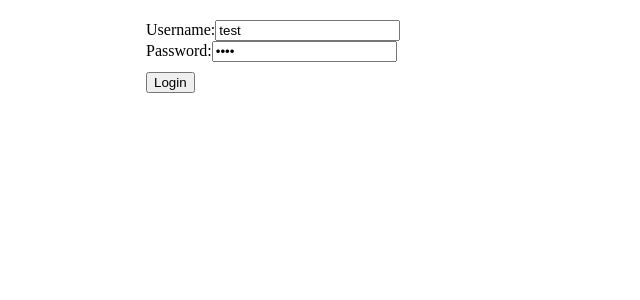
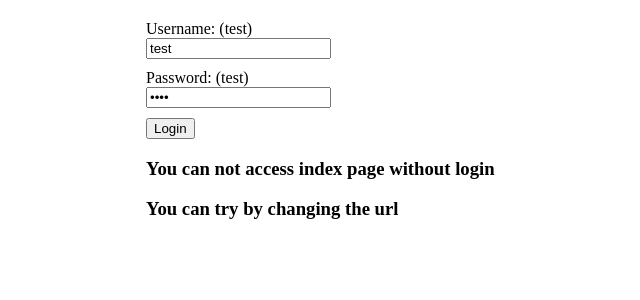
Before and after one commit to trandainhan/next.js-example-authentication-with-jwt, a Next.js app: page /login in a window 1280 px wide. Shown: the top 300 px of the page, without its empty margins (178-818 px from the left). Built offline with nearby package versions, Linux system fonts and the light colour scheme.

Commit message:
Add authetication middleware

```diff
--- a/package.json
+++ b/package.json
@@ -10,6 +10,7 @@
   "author": "nhantran",
   "license": "ISC",
   "dependencies": {
+    "axios": "^0.16.2",
     "body-parser": "^1.17.2",
     "cookie-parser": "^1.4.3",
     "express": "^4.15.3",
--- a/pages/login.js
+++ b/pages/login.js
@@ -3,13 +3,11 @@ import Link from 'next/link'
 import Router from 'next/router'
 import Head from 'next/head'
 import axios from 'axios'
-
-import Header from '../components/Header'
 import { setCookie } from '../utils/CookieUtils'
 
 const BASE_URL = "http://localhost:3000"
 
-class NewNoteBook extends Component {
+class Login extends Component {
   constructor (props) {
     super(props)
     this.state = {
@@ -50,35 +48,33 @@ class NewNoteBook extends Component {
   }
   render () {
     const { username, password , errorMessage } = this.state
-    const loginable = username && password
     return (
       <div style={styles.login}>
-        <p htmlFor="username">{errorMessage}</p>
-        <div className="form-group">
-          <label htmlFor="username">Username:</label>
+        <div style={styles.user}>
+          <div>Username: (test)</div>
           <input
-            className='form-control'
             type="text"
             value={username}
             onChange={this.changeUsername}
           />
         </div>
-        <div className="form-group">
-          <label htmlFor="pwd">Password:</label>
+        <div style={styles.password}>
+          <div>Password: (test)</div>
           <input
-            className='form-control'
             type="password"
             value={password}
             onChange={this.changePassword}
           />
         </div>
         <button
-          className='btn btn-default'
           style={styles.button}
           onClick={this.login}
         >
           Login
         </button>
+        <p style={{color: 'red'}}>{errorMessage}</p>
+        <h3>You can not access index page without login</h3>
+        <h3>You can try by changing the url</h3>
       </div>
     )
   }
@@ -92,8 +88,13 @@ const styles = {
   },
   button: {
     marginTop: '10px',
-    marginRight: '10px'
+  },
+  user: {
+    marginTop: '10px'
+  },
+  password: {
+    marginTop: '10px'
   }
 }
 
-export default NewNoteBook
+export default Login
```
Also changed, not shown: pages/index.js (+23 -7 lines), server.js (+38 -19 lines), 1 other file (tests, documents, lock files or other folders).
